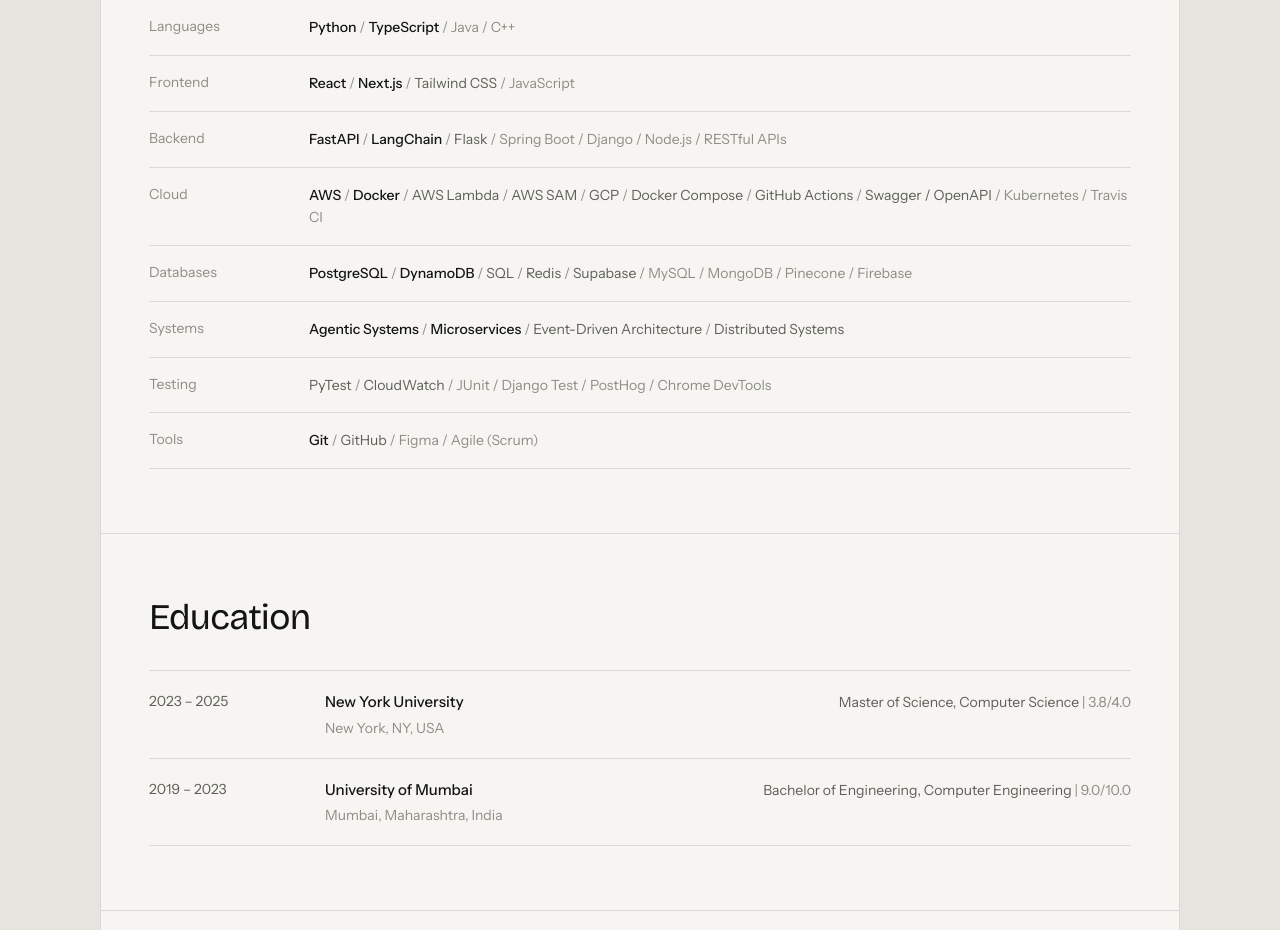
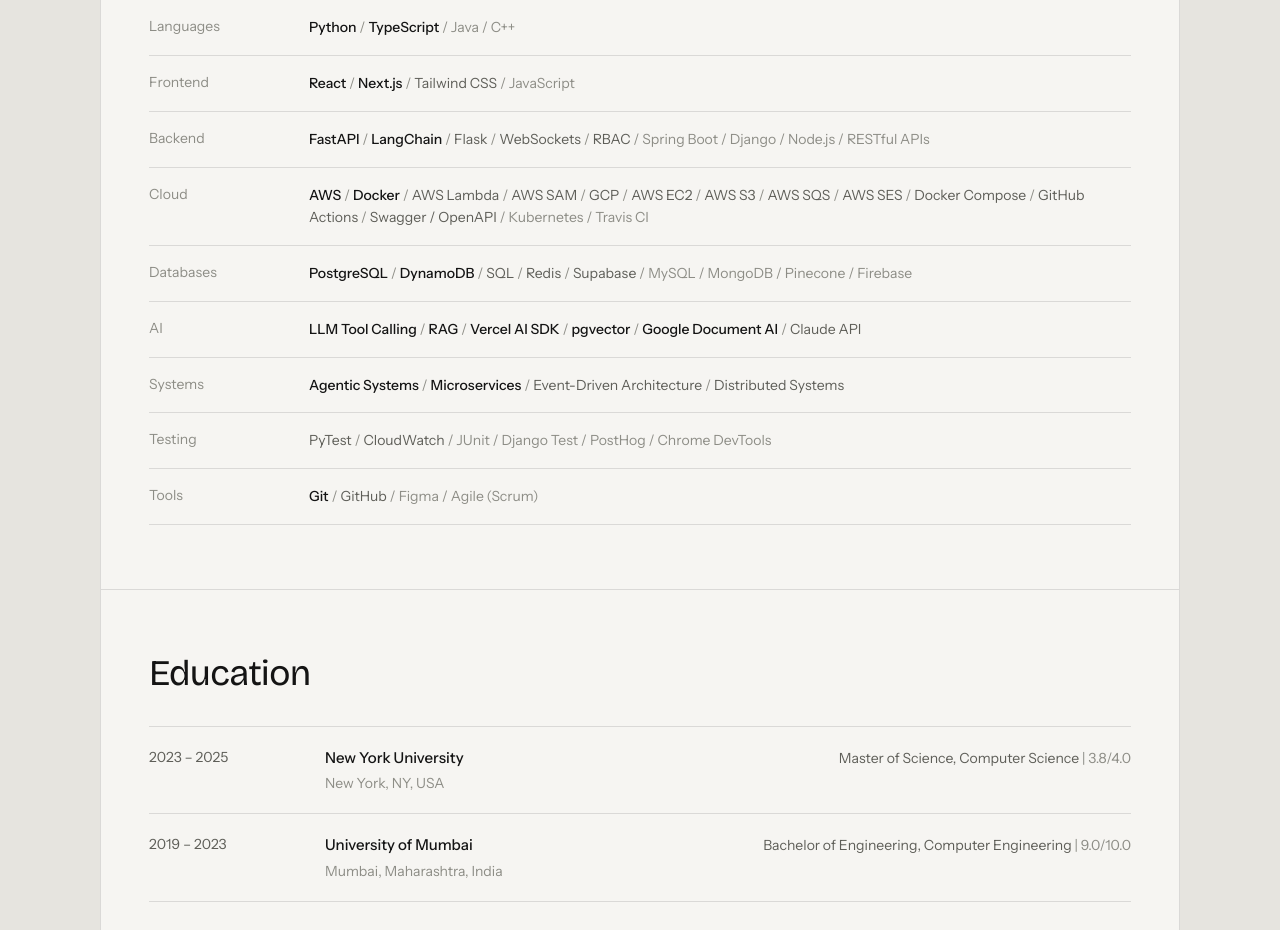
Before and after one commit to khamseaffan/portfolio, a Next.js app: page / in a window 1280 px wide. Shown: the part 3020-3950 px from the top of the page. Built offline with nearby package versions, Linux system fonts and the light colour scheme; no server answers.

Commit message:
Add the resume skills that were missing from the site.
Nothing already listed was removed. The new row covers retrieval and the AWS services named on the resume.

Co-authored-by: Cursor <cursoragent@cursor.com>

```diff
--- a/components/containers/TechStack.jsx
+++ b/components/containers/TechStack.jsx
@@ -4,6 +4,7 @@ const CATEGORY_ORDER = [
   'Backend Development',
   'Cloud & DevOps',
   'Database Management',
+  'AI & Retrieval',
   'System Design',
   'Testing & Debugging',
   'Tools & Methodologies',
@@ -15,6 +16,7 @@ const CATEGORY_LABELS = {
   'Backend Development': 'Backend',
   'Cloud & DevOps': 'Cloud',
   'Database Management': 'Databases',
+  'AI & Retrieval': 'AI',
   'System Design': 'Systems',
   'Testing & Debugging': 'Testing',
   'Tools & Methodologies': 'Tools',
--- a/data/skills.json
+++ b/data/skills.json
@@ -21,6 +21,10 @@
   { "title": "AWS Lambda", "imageSrc": "", "category": "Cloud & DevOps", "tier": "used" },
   { "title": "AWS SAM", "imageSrc": "", "category": "Cloud & DevOps", "tier": "used" },
   { "title": "GCP", "imageSrc": "", "category": "Cloud & DevOps", "tier": "used" },
+  { "title": "AWS EC2", "imageSrc": "", "category": "Cloud & DevOps", "tier": "used" },
+  { "title": "AWS S3", "imageSrc": "", "category": "Cloud & DevOps", "tier": "used" },
+  { "title": "AWS SQS", "imageSrc": "", "category": "Cloud & DevOps", "tier": "used" },
+  { "title": "AWS SES", "imageSrc": "", "category": "Cloud & DevOps", "tier": "used" },
   { "title": "Docker", "imageSrc": "skills/docker.png", "category": "Cloud & DevOps", "tier": "core" },
   { "title": "Docker Compose", "imageSrc": "", "category": "Cloud & DevOps", "tier": "used" },
   { "title": "Kubernetes", "imageSrc": "skills/kubernetes.png", "category": "Cloud & DevOps", "tier": "familiar" },
@@ -45,6 +49,16 @@
   { "title": "CloudWatch", "imageSrc": "", "category": "Testing & Debugging", "tier": "used" },
   { "title": "Chrome DevTools", "imageSrc": "", "category": "Testing & Debugging", "tier": "familiar" },
 
+  { "title": "LLM Tool Calling", "imageSrc": "", "category": "AI & Retrieval", "tier": "core" },
+  { "title": "RAG", "imageSrc": "", "category": "AI & Retrieval", "tier": "core" },
+  { "title": "Vercel AI SDK", "imageSrc": "", "category": "AI & Retrieval", "tier": "core" },
+  { "title": "pgvector", "imageSrc": "", "category": "AI & Retrieval", "tier": "core" },
+  { "title": "Google Document AI", "imageSrc": "", "category": "AI & Retrieval", "tier": "core" },
+  { "title": "Claude API", "imageSrc": "", "category": "AI & Retrieval", "tier": "used" },
+
+  { "title": "WebSockets", "imageSrc": "", "category": "Backend Development", "tier": "used" },
+  { "title": "RBAC", "imageSrc": "", "category": "Backend Development", "tier": "used" },
+
   { "title": "Agentic Systems", "imageSrc": "", "category": "System Design", "tier": "core" },
   { "title": "Microservices", "imageSrc": "", "category": "System Design", "tier": "core" },
   { "title": "Event-Driven Architecture", "imageSrc": "", "category": "System Design", "tier": "used" },
```
